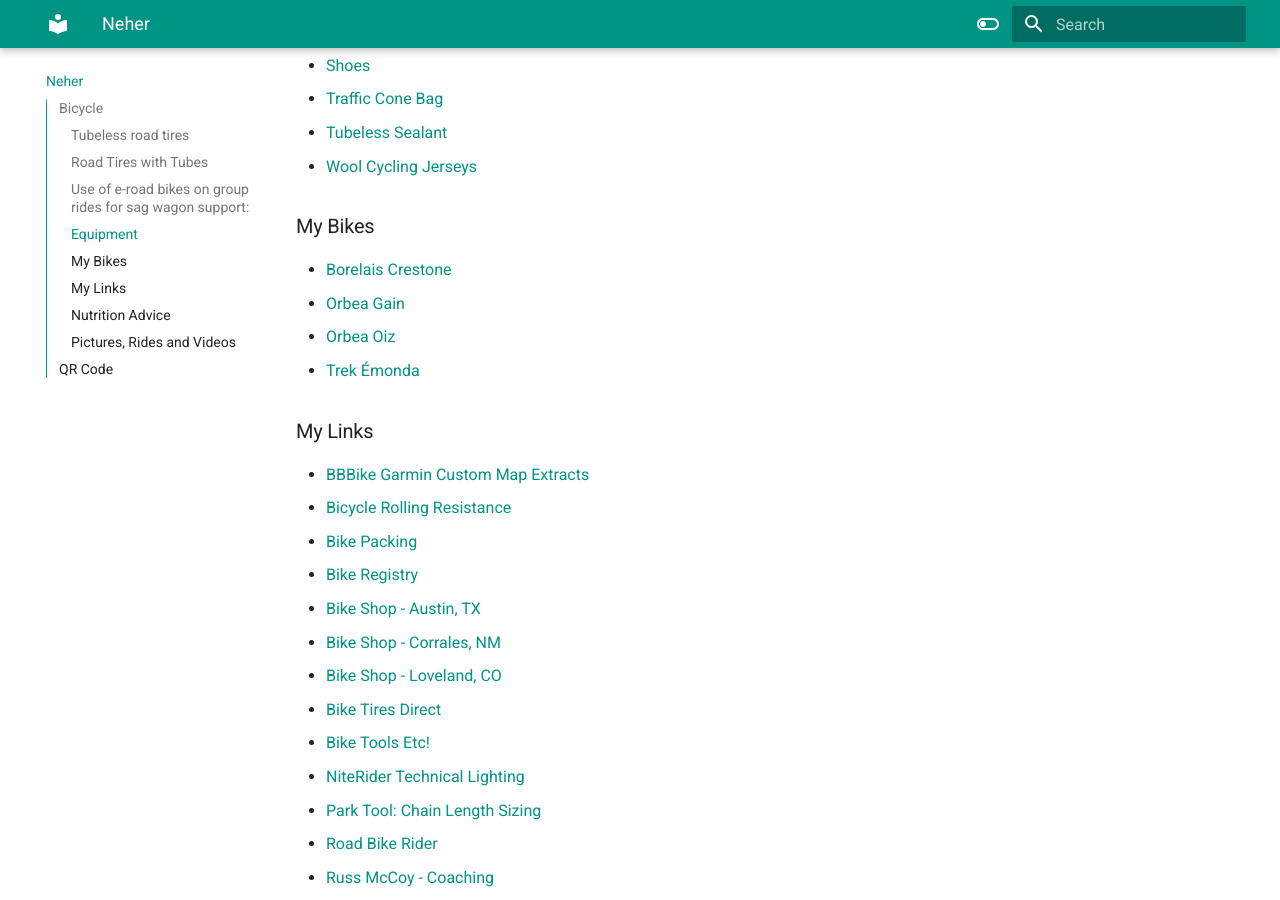
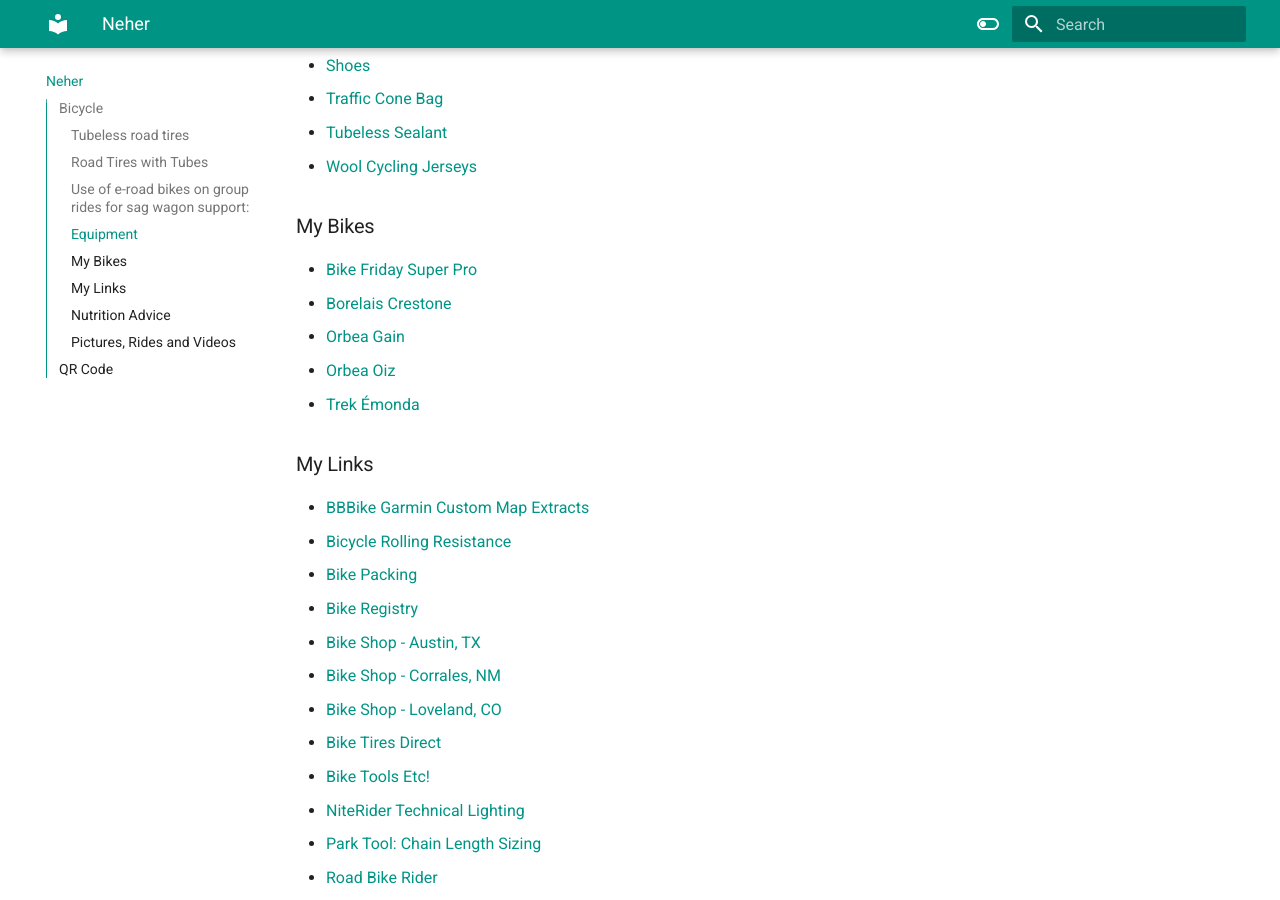
Before and after one commit to rneher-igel/Neher, an MkDocs documentation site: the page built from docs/index.md, in a window 1280 px wide and 900 px high, scrolled down 2671 px. Built offline with MkDocs 1.6.1 and Material for MkDocs 9.7.7, drawn with Linux system fonts in a browser that asks for light colours.

Commit message:
bikefriday

```diff
--- a/docs/index.md
+++ b/docs/index.md
@@ -64,6 +64,7 @@
 
 ### My Bikes
 
+- [Bike Friday Super Pro](https://bikefriday.com/bike-models/)
 - [Borelais Crestone](https://fatbike.com/collections/crestone-builds/products/crestone-custom-sram)
 - [Orbea Gain](https://www.orbea.com/us-en/ebikes/road/gain/)
 - [Orbea Oiz](https://www.orbea.com/us-en/bicycles/mountain/oiz/)
```
